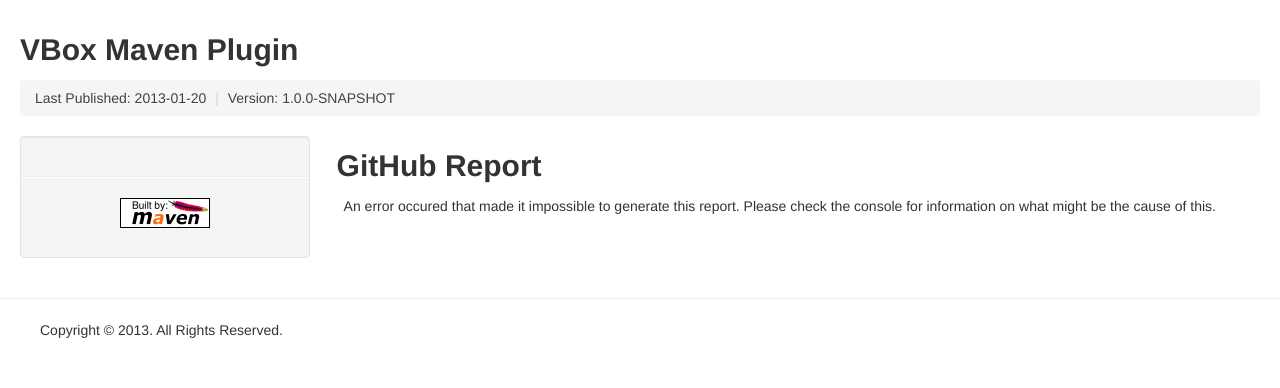
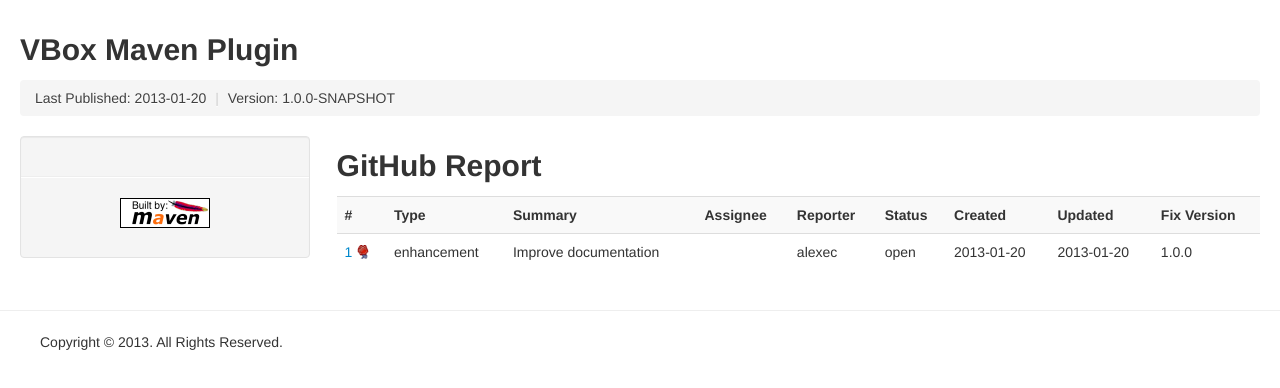
Before and after one commit to alexec/maven-vbox-plugin, a plain HTML site: page github-report.html in a window 1280 px wide. Drawn offline with Linux system fonts and the light colour scheme.

Commit message:
Building site for 1.0.0-SNAPSHOT

```diff
--- a/github-report.html
+++ b/github-report.html
@@ -74,7 +74,7 @@
 
         <div id="bodyColumn"  class="span9" >
 
-            <div class="section"><h2>GitHub Report<a name="GitHub_Report"></a></h2><a name="GitHub_Report"></a><p>An error occured that made it impossible to generate this report. Please check the console for information on what might be the cause of this.</p></div>
+            <div class="section"><h2>GitHub Report<a name="GitHub_Report"></a></h2><a name="GitHub_Report"></a><table border="0" class="table table-striped"><tr class="a"><th>#</th><th>Type</th><th>Summary</th><th>Assignee</th><th>Reporter</th><th>Status</th><th>Created</th><th>Updated</th><th>Fix Version</th></tr><tr class="b"><td><a class="externalLink" href="https://github.com/alexec/maven-vbox-plugin/issues/1">1</a></td><td>enhancement</td><td>Improve documentation</td><td>&#160;</td><td>alexec</td><td>open</td><td>2013-01-20</td><td>2013-01-20</td><td>1.0.0</td></tr></table></div>
                   </div>
             </div>
           </div>
```
